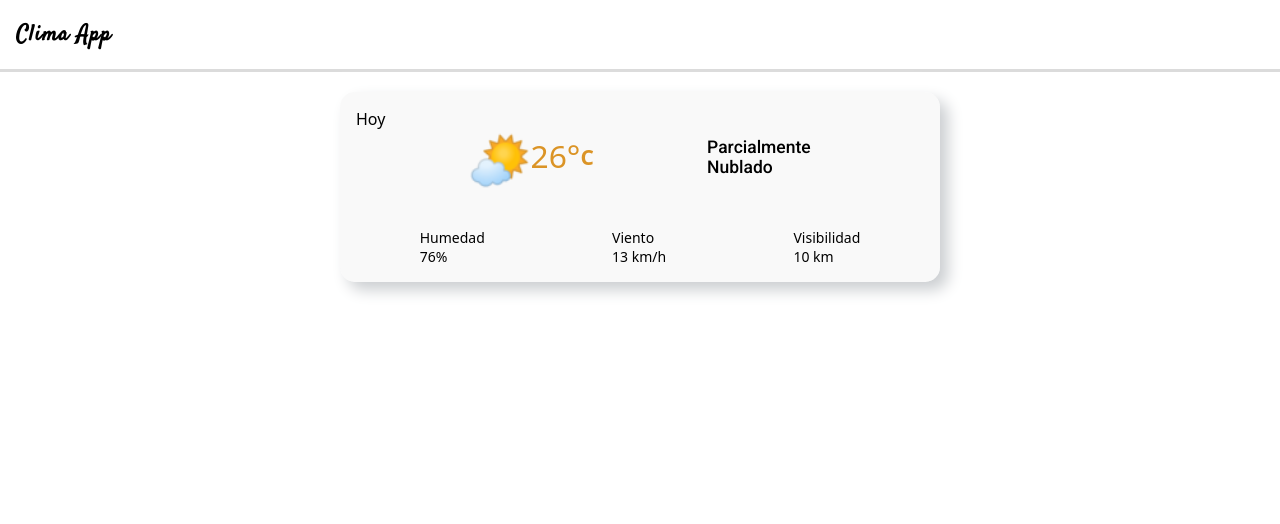
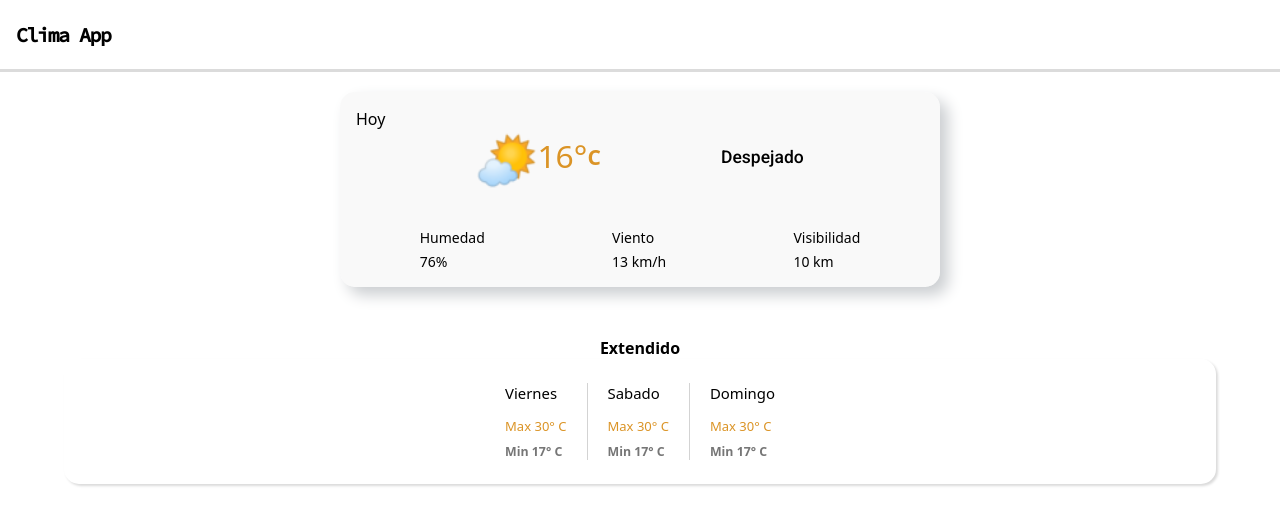
Before and after one commit to cwweb2020/clima-app, a React (Create React App) app: page / in a window 1280 px wide. Shown: the top 524 px of the page. Built offline with nearby package versions, Linux system fonts and the light colour scheme; some icons are missing.

Commit message:
mejoro estilos

```diff
--- a/src/components/ClimaBox.jsx
+++ b/src/components/ClimaBox.jsx
@@ -6,12 +6,16 @@ import "./climaBox.scss";
 import Parametros from "./Parametros";
 import diaParcialNublado from "../img/dia/parcial-nublado.png";
 import rain from "../img/rain.png";
+import PronosticoExtendido from "./PronosticoExtendido";
+import nocheDespejada from "../img/noche/noche-despejado.png";
 
 const ClimaBox = () => {
   const date = new Date();
   const hour = date.getHours();
 
   // console.log(hour);
+
+  let segundaPalabra = false;
 
   return (
     <>
@@ -23,21 +27,22 @@ const ClimaBox = () => {
               {hour >= 6 && hour < 20 ? (
                 <img src={diaParcialNublado} alt="" />
               ) : (
-                <img src={nocheNublado} alt="" />
+                <img src={nocheDespejada} alt="" />
               )}
             </div>
             <div className="temp-container">
-              <span className="number">26°</span>
+              <span className="number">16°</span>
               <span className="celsius">C</span>
             </div>
           </div>
           <div className="pronostico">
-            <h4>parcialmente</h4>
-            <h4>nublado </h4>
+            <h4>despejado</h4>
+            <h4>{segundaPalabra ? "nublado" : ""} </h4>
           </div>
         </div>
         <Parametros />
       </section>
+      <PronosticoExtendido />
     </>
   );
 };
--- /dev/null
+++ b/src/components/PronosticoExtendido.jsx
@@ -0,0 +1,25 @@
+import React from "react";
+import "./extendido.scss";
+
+const PronosticoExtendido = () => {
+  return (
+    <>
+      <section className="extendido-total">
+        <h4 style={{ textAlign: "center" }}>Extendido</h4>
+        <div className="extendido-wrapper">
+          <div className="box1">
+            <div>viernes</div> <span>max 30° C</span> <h5>min 17° C</h5>
+          </div>
+          <div className="box2">
+            <div>sabado</div> <span>max 30° C</span> <h5>min 17° C</h5>
+          </div>
+          <div className="box3">
+            <div>domingo</div> <span>max 30° C</span> <h5>min 17° C</h5>
+          </div>
+        </div>
+      </section>
+    </>
+  );
+};
+
+export default PronosticoExtendido;
--- /dev/null
+++ b/src/components/extendido.scss
@@ -0,0 +1,48 @@
+.extendido-total {
+    margin-top: 50px;
+	.extendido-wrapper {
+        width: 90%;
+        display: flex;
+        justify-content: center;
+       margin: auto;
+       box-shadow: rgba(0, 0, 0, 0.15) 1.95px 1.95px 2.6px;
+       border-radius: 15px;
+       padding: 24px 15px;
+
+
+
+        .box1, .box2, .box3 {
+            text-transform: capitalize;
+            // box-shadow: rgba(100, 100, 111, 0.2) 0px 7px 29px 0px;
+            font-size: .93em;
+
+            div {
+                font-size: 1em;
+                font-weight: 500;
+                margin-bottom: 12px;
+            }
+            span {
+               color: #db9426;
+               font-size: .875em;
+           }
+           h5 {
+             margin-top: 8px;
+             font-weight: 600;
+             color: #767676;
+           }
+        }
+		.box1 {
+           border-right: 1px solid lightgray;
+           padding: 0 20px 0 0;
+		}
+
+		.box2 {
+            padding: 0 20px 0 20px;
+            border-right: 1px solid lightgray;
+		}
+
+		.box3 {
+            padding: 0 0 0 20px;
+		}
+	}
+}
--- a/src/components/parametros.scss
+++ b/src/components/parametros.scss
@@ -11,6 +11,11 @@
         font-size: 14px;
 		span {
            font-size: 1em;
+
+            div {
+                margin-bottom: 5px;
+                font-weight: 500;
+            }
 		}
 	}
 }
--- a/src/styles/base.scss
+++ b/src/styles/base.scss
@@ -1,4 +1,5 @@
 @import url('https://fonts.googleapis.com/css2?family=Satisfy&display=swap');
+@import url('https://fonts.googleapis.com/css2?family=Source+Code+Pro:wght@300;400;500&display=swap');
 
 
 * {
@@ -28,10 +29,12 @@ main {
     margin-bottom: 20px;
 
     h4 {
-        font-family: 'Satisfy', cursive;
-        letter-spacing: .5px;
-        font-size: 22px;
+       // font-family: 'Satisfy', cursive;
+       font-family: 'Source Code Pro', monospace;
+       // letter-spacing: .5px;
+        font-size: 20px;
         font-weight: 600;
-        letter-spacing: 1px;
+        //   letter-spacing: 1px;
+        letter-spacing: -1.5px;
        }
 }
```
Also changed, not shown: firebase.json (added), src/img/noche/noche-despejado.png (added), 1 other file (tests, documents, lock files or other folders).
